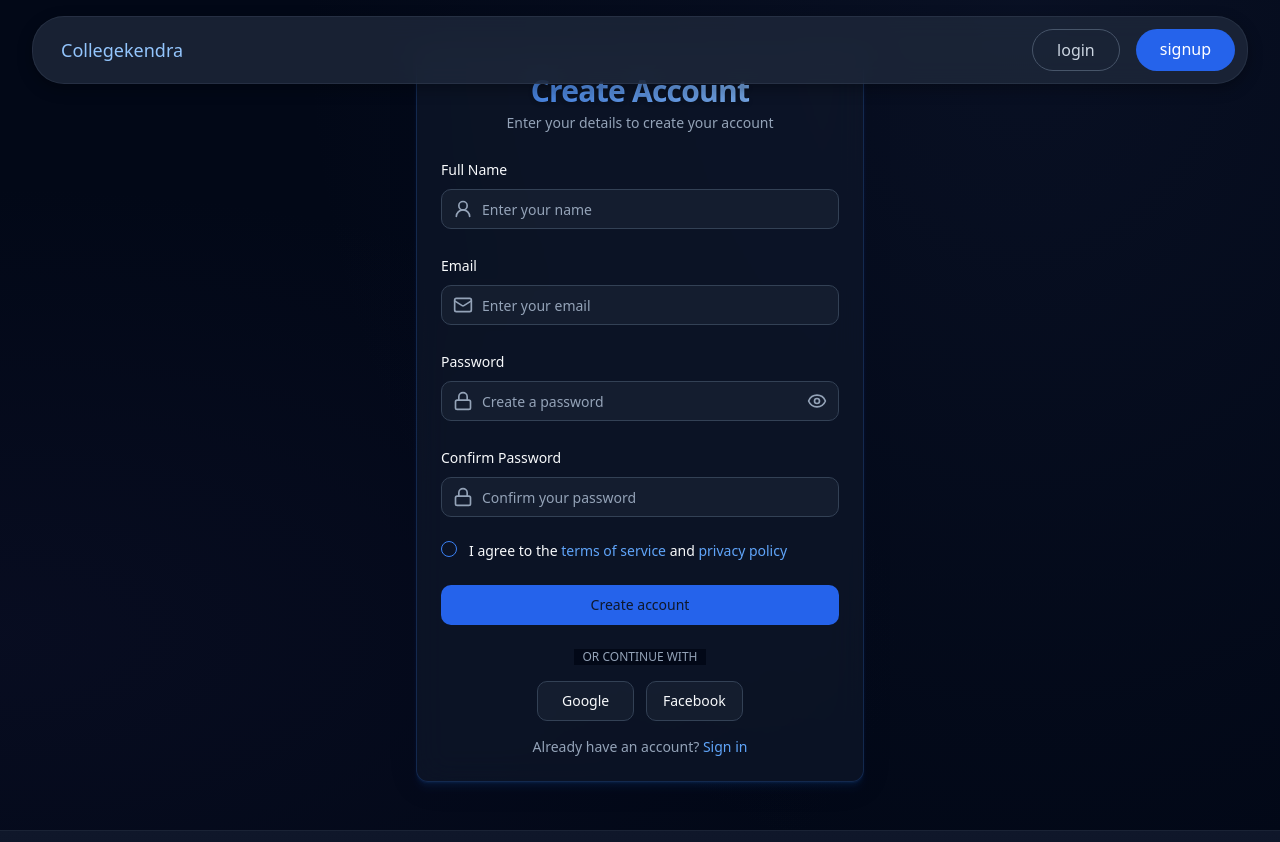
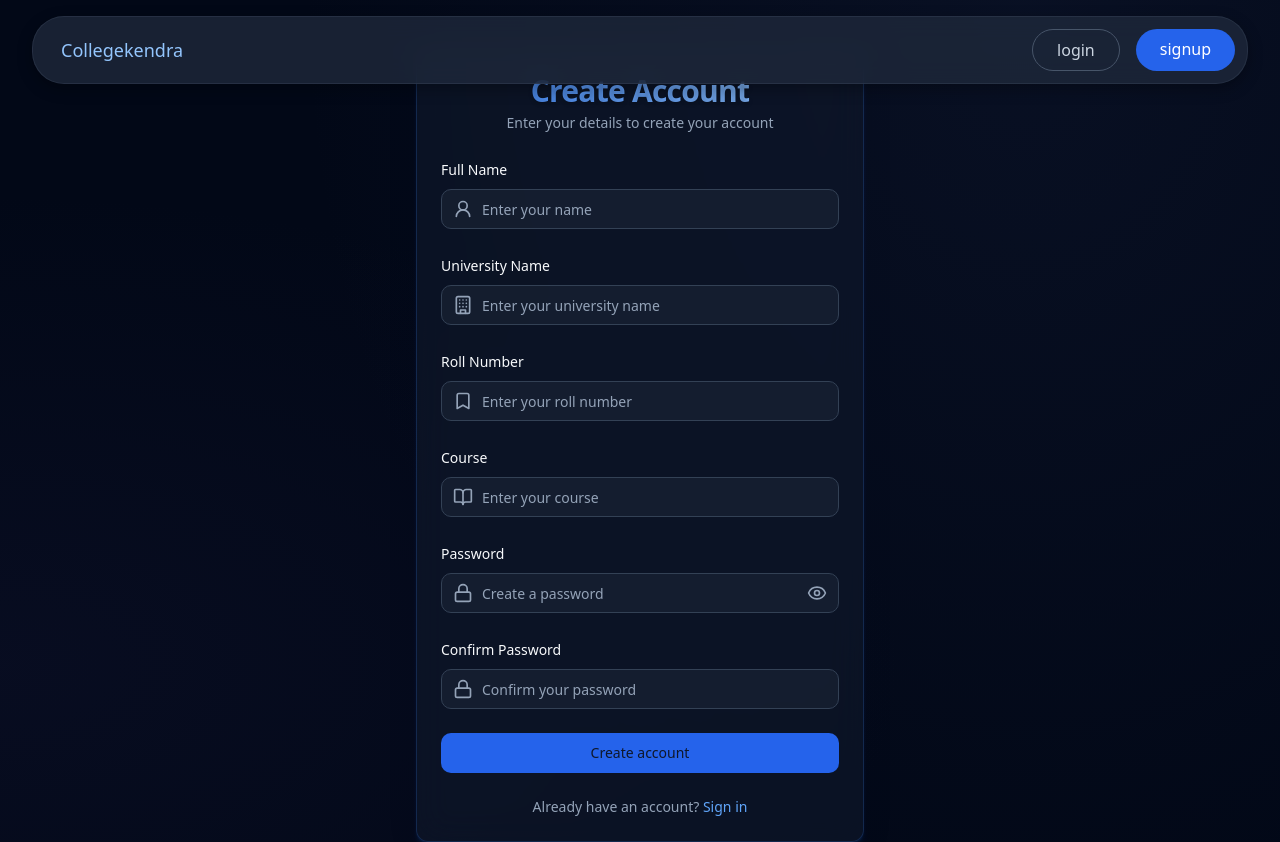
Before and after one commit to paramsharma01/curvy-scroll-home, a React (Vite) app: page /signup in a window 1280 px wide. Shown: the top 842 px of the page. Built offline with nearby package versions, Linux system fonts and the light colour scheme.

Commit message:
Refactor: Update signup and login forms
- Removed the email field from the signup form and added university name, roll number, and course fields.
- Removed Google and Facebook signup options from both signup and login pages.
- Removed the "I agree to terms and conditions" line from both forms.

```diff
--- a/src/pages/Login.tsx
+++ b/src/pages/Login.tsx
@@ -111,24 +111,8 @@ const Login = () => {
               </form>
             </Form>
           </CardContent>
-          <CardFooter className="flex flex-col space-y-4">
-            <div className="relative">
-              <div className="absolute inset-0 flex items-center">
-                <span className="w-full border-t border-slate-700" />
-              </div>
-              <div className="relative flex justify-center text-xs uppercase">
-                <span className="bg-card px-2 text-muted-foreground">Or continue with</span>
-              </div>
-            </div>
-            <div className="grid grid-cols-2 gap-3">
-              <Button variant="outline" className="bg-slate-800/50 border-slate-700 hover:bg-slate-700/70">
-                Google
-              </Button>
-              <Button variant="outline" className="bg-slate-800/50 border-slate-700 hover:bg-slate-700/70">
-                Facebook
-              </Button>
-            </div>
-            <p className="text-center text-sm text-muted-foreground mt-4">
+          <CardFooter>
+            <p className="text-center w-full text-sm text-muted-foreground">
               Don't have an account?{" "}
               <Link to="/signup" className="text-blue-400 hover:text-blue-300">
                 Sign up
--- a/src/pages/Signup.tsx
+++ b/src/pages/Signup.tsx
@@ -8,20 +8,18 @@ import { Button } from "@/components/ui/button";
 import { Input } from "@/components/ui/input";
 import { Form, FormControl, FormField, FormItem, FormLabel, FormMessage } from "@/components/ui/form";
 import { Card, CardContent, CardDescription, CardFooter, CardHeader, CardTitle } from "@/components/ui/card";
-import { Checkbox } from "@/components/ui/checkbox";
-import { Eye, EyeOff, Lock, Mail, UserRound } from "lucide-react";
+import { Eye, EyeOff, Lock, UserRound, BookOpen, Bookmark, Building } from "lucide-react";
 import { toast } from "@/components/ui/sonner";
 import Navbar from "@/components/Navbar";
 import Footer from "@/components/Footer";
 
 const formSchema = z.object({
   name: z.string().min(2, "Name must be at least 2 characters"),
-  email: z.string().email("Please enter a valid email address"),
+  universityName: z.string().min(2, "University name must be at least 2 characters"),
+  rollNo: z.string().min(1, "Roll number is required"),
+  course: z.string().min(2, "Course name must be at least 2 characters"),
   password: z.string().min(8, "Password must be at least 8 characters"),
   confirmPassword: z.string(),
-  terms: z.boolean().refine(val => val === true, {
-    message: "You must accept the terms and conditions",
-  }),
 }).refine((data) => data.password === data.confirmPassword, {
   message: "Passwords do not match",
   path: ["confirmPassword"],
@@ -36,10 +34,11 @@ const Signup = () => {
     resolver: zodResolver(formSchema),
     defaultValues: {
       name: "",
-      email: "",
+      universityName: "",
+      rollNo: "",
+      course: "",
       password: "",
       confirmPassword: "",
-      terms: false,
     },
   });
 
@@ -86,15 +85,55 @@ const Signup = () => {
                 />
                 <FormField
                   control={form.control}
-                  name="email"
+                  name="universityName"
                   render={({ field }) => (
                     <FormItem>
-                      <FormLabel>Email</FormLabel>
+                      <FormLabel>University Name</FormLabel>
                       <div className="relative">
-                        <Mail className="absolute left-3 top-2.5 h-5 w-5 text-muted-foreground" />
+                        <Building className="absolute left-3 top-2.5 h-5 w-5 text-muted-foreground" />
                         <FormControl>
                           <Input
-                            placeholder="Enter your email"
+                            placeholder="Enter your university name"
+                            className="pl-10 bg-slate-800/50 border-slate-700"
+                            {...field}
+                          />
+                        </FormControl>
+                      </div>
+                      <FormMessage />
+                    </FormItem>
+                  )}
+                />
+                <FormField
+                  control={form.control}
+                  name="rollNo"
+                  render={({ field }) => (
+                    <FormItem>
+                      <FormLabel>Roll Number</FormLabel>
+                      <div className="relative">
+                        <Bookmark className="absolute left-3 top-2.5 h-5 w-5 text-muted-foreground" />
+                        <FormControl>
+                          <Input
+                            placeholder="Enter your roll number"
+                            className="pl-10 bg-slate-800/50 border-slate-700"
+                            {...field}
+                          />
+                        </FormControl>
+                      </div>
+                      <FormMessage />
+                    </FormItem>
+                  )}
+                />
+                <FormField
+                  control={form.control}
+                  name="course"
+                  render={({ field }) => (
+                    <FormItem>
+                      <FormLabel>Course</FormLabel>
+                      <div className="relative">
+                        <BookOpen className="absolute left-3 top-2.5 h-5 w-5 text-muted-foreground" />
+                        <FormControl>
+                          <Input
+                            placeholder="Enter your course"
                             className="pl-10 bg-slate-800/50 border-slate-700"
                             {...field}
                           />
@@ -153,57 +192,14 @@ const Signup = () => {
                     </FormItem>
                   )}
                 />
-                <FormField
-                  control={form.control}
-                  name="terms"
-                  render={({ field }) => (
-                    <FormItem className="flex flex-row items-start space-x-3 space-y-0">
-                      <FormControl>
-                        <Checkbox
-                          checked={field.value}
-                          onCheckedChange={field.onChange}
-                        />
-                      </FormControl>
-                      <div className="space-y-1 leading-none">
-                        <FormLabel className="text-sm">
-                          I agree to the{" "}
-                          <Link to="/terms" className="text-blue-400 hover:text-blue-300">
-                            terms of service
-                          </Link>{" "}
-                          and{" "}
-                          <Link to="/privacy" className="text-blue-400 hover:text-blue-300">
-                            privacy policy
-                          </Link>
-                        </FormLabel>
-                        <FormMessage />
-                      </div>
-                    </FormItem>
-                  )}
-                />
                 <Button type="submit" className="w-full bg-blue-600 hover:bg-blue-700">
                   Create account
                 </Button>
               </form>
             </Form>
           </CardContent>
-          <CardFooter className="flex flex-col space-y-4">
-            <div className="relative">
-              <div className="absolute inset-0 flex items-center">
-                <span className="w-full border-t border-slate-700" />
-              </div>
-              <div className="relative flex justify-center text-xs uppercase">
-                <span className="bg-card px-2 text-muted-foreground">Or continue with</span>
-              </div>
-            </div>
-            <div className="grid grid-cols-2 gap-3">
-              <Button variant="outline" className="bg-slate-800/50 border-slate-700 hover:bg-slate-700/70">
-                Google
-              </Button>
-              <Button variant="outline" className="bg-slate-800/50 border-slate-700 hover:bg-slate-700/70">
-                Facebook
-              </Button>
-            </div>
-            <p className="text-center text-sm text-muted-foreground mt-4">
+          <CardFooter>
+            <p className="text-center w-full text-sm text-muted-foreground">
               Already have an account?{" "}
               <Link to="/login" className="text-blue-400 hover:text-blue-300">
                 Sign in
```
